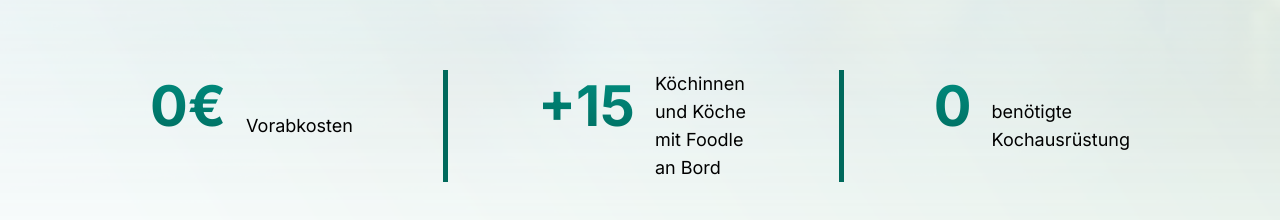
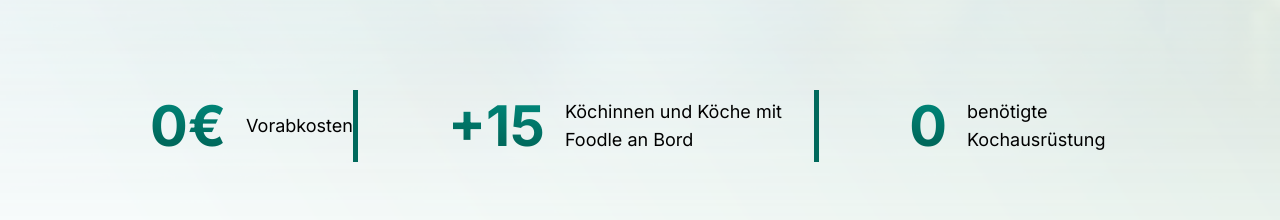
Before and after one commit to AAlber/Foodle-Landing, a Next.js app: page / in a window 1280 px wide. Shown: the part 580-800 px from the top of the page. Built offline with nearby package versions, Linux system fonts and the light colour scheme.

Commit message:
feat: Add Changes to trustNumbers

```diff
--- a/components/landing/TrustNumbers/TrustNumbers.module.scss
+++ b/components/landing/TrustNumbers/TrustNumbers.module.scss
@@ -1,6 +1,6 @@
 @use '../../../styles/abstracts/mixins';
 @use '../../../styles/base/colors';
-.trustNumbers {
+.stats {
   display: flex;
   flex-direction: row;
   margin: 10rem 10rem 0 10rem;
@@ -9,7 +9,16 @@
     margin: 5rem 0 0 0;
   }
 
-    &__container {
+  @include mixins.small-mobile {
+    gap: 4rem;
+    margin: 5rem 9rem 0 9rem;
+  }
+  @include mixins.mobile {
+    gap: 4rem;
+    margin: 5rem 9rem 0 9rem;
+  }
+}
+.stat {
   display: flex;
   flex-direction: row;
   border-right: 5px solid #00695c;
@@ -32,7 +41,7 @@
     margin-right: 0;
   }
 
-      &--last-child {
+  &:last-of-type {
     display: flex;
     flex-direction: row;
     border-right: none;
@@ -54,9 +63,22 @@
       margin-right: 0;
     }
   }
+  &__text {
+    margin-right: 9rem;
+    font-weight: 50rem;
+
+    &:last-of-type {
+      margin-right: 0;
+    }
+    @include mixins.small-mobile {
+      margin: 0;
+    }
+    @include mixins.mobile {
+      margin: 0;
+    }
   }
 
-    &__number {
+  &__amount {
     flex: 1;
     font-size: 5.6rem;
     font-weight: 700;
@@ -72,28 +94,4 @@
       margin: 0;
     }
   }
-
-    &__text {
-      margin-right: 9rem;
-      font-weight: 50rem;
-
-      &--last-child {
-        margin-right: 0;
 }
-      @include mixins.small-mobile {
-        margin: 0;
-      }
-      @include mixins.mobile {
-        margin: 0;
-      }
-    }
-
-    @include mixins.small-mobile {
-      gap: 4rem;
-      margin: 5rem 9rem 0 9rem;
-    }
-    @include mixins.mobile {
-      gap: 4rem;
-      margin: 5rem 9rem 0 9rem;
-    }
-  }
--- a/components/landing/TrustNumbers/index.tsx
+++ b/components/landing/TrustNumbers/index.tsx
@@ -10,13 +10,13 @@
   const trustNumbers = [trustNumber1,trustNumber2,trustNumber3]
   return (
     <div className="flex-center">
-            <div className={styles['trustNumbers']}>
+            <div className={styles['stats']}>
               {['0€', '+15', '0'].map((number, index) => {
                 return (
-                  <div key= {index} className={styles['trustNumbers__container'+(index===2? "--last-child":"")]}>
-                    <p className={styles['trustNumbers__number']}>{number}</p>
+                  <div key= {index} className={styles['stat']}>
+                    <p className={styles['stat__amount']}>{number}</p>
                     <div className="flex-center">
-                      <p className={styles['trustNumbers__text'+(index===2? "--last-child":"")] + ' body-text'}>{trustNumbers[index]}</p>
+                      <p className={styles['stat__text'] + ' body-text'}>{trustNumbers[index]}</p>
                     </div>
                   </div>
                 );
```
Lines whose indentation alone changed are shown as unchanged.
